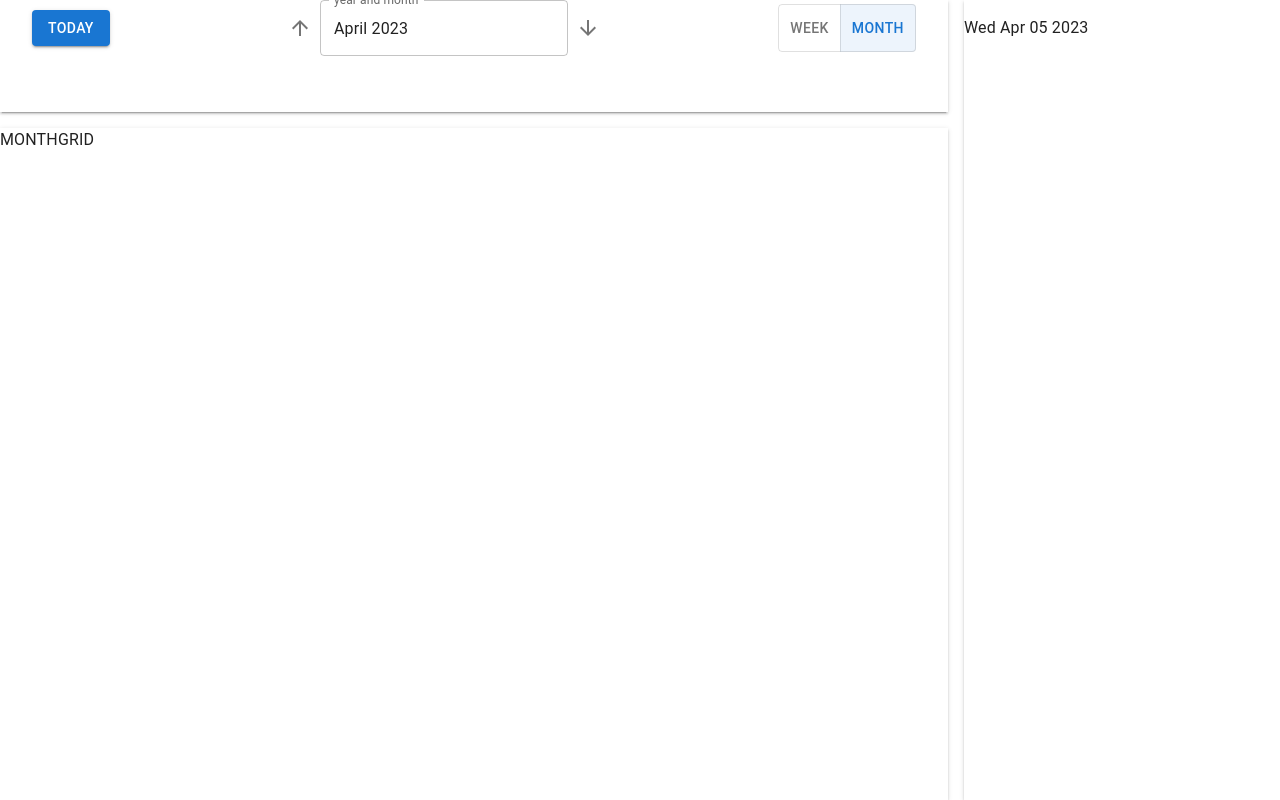
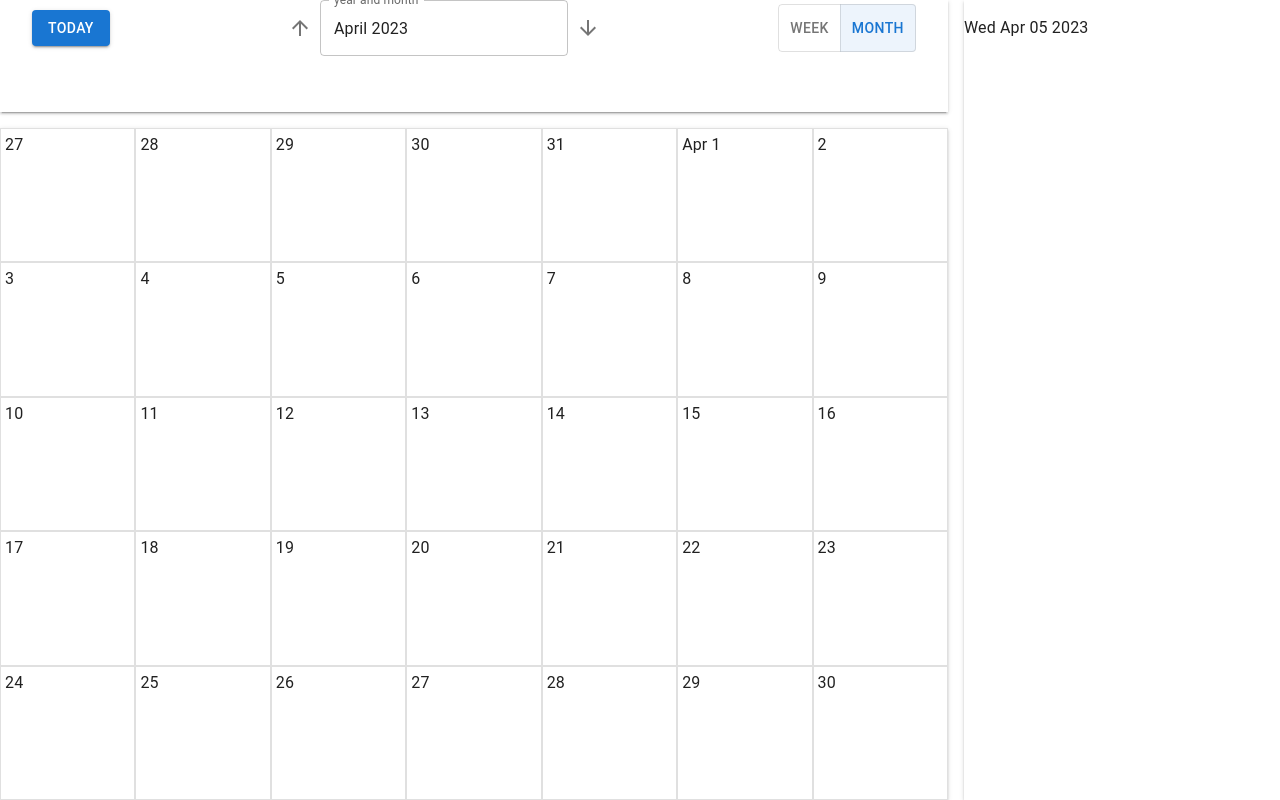
Before and after one commit to neumie/nfctron-calendar, a React (Vite) app: page / in a window 1280 px wide. Built offline with nearby package versions, Linux system fonts and the light colour scheme.

Commit message:
[FEATURE] Added MonthGrid

```diff
--- /dev/null
+++ b/src/components/grid_cell/grid_cell.tsx
@@ -0,0 +1,16 @@
+import { GridCellUI } from "./grid_cell_ui";
+import { useGridCell } from "./grid_cell_hook";
+
+export type GridCellProps = {
+  date: Date;
+};
+export const GridCell = ({ date }: GridCellProps) => {
+  const day: number = date.getDate();
+
+  let month: string = "";
+  if (day === 1) {
+    month = date.toLocaleString("default", { month: "short" });
+  }
+
+  return <GridCellUI day={day} month={month} />;
+};
--- /dev/null
+++ b/src/components/grid_cell/grid_cell_hook.tsx
@@ -0,0 +1,5 @@
+import { useCalendarContext } from "./../../containers/calendar/calendar_context";
+
+export const useGridCell = () => {
+  return {};
+};
--- /dev/null
+++ b/src/components/grid_cell/grid_cell_ui.tsx
@@ -0,0 +1,20 @@
+import { Box } from "@mui/material";
+
+export type GridCellUIProps = {
+  day: number;
+  month?: string;
+};
+
+export const GridCellUI = ({ day, month }: GridCellUIProps) => {
+  return (
+    <Box
+      sx={{
+        padding: "0.25em",
+        border: 0.5,
+        borderColor: "grey.300",
+      }}
+    >
+      {month} {day}
+    </Box>
+  );
+};
--- a/src/containers/grid/month_grid/month_grid.tsx
+++ b/src/containers/grid/month_grid/month_grid.tsx
@@ -1,6 +1,41 @@
 import { MonthGridUI } from "./month_grid_ui";
 import { useMonthGrid } from "./month_grid_hook";
+import { GridCell } from "../../../components/grid_cell/grid_cell";
 
 export const MonthGrid = () => {
-  return <MonthGridUI />;
+  const { activeDate } = useMonthGrid();
+  //Array s 31 GridCellama
+  //Každá GridCella bude brat pres props
+  //DATUM
+  const cells = generateMonthArray(activeDate);
+  const gridCells = cells.map((cell) => <GridCell date={cell} />);
+
+  return <MonthGridUI gridCells={gridCells} />;
 };
+
+const generateMonthArray = (date: Date) => {
+  const days: Date[] = [];
+  const year = date.getFullYear();
+  const month = date.getMonth();
+
+  const firstDay = new Date(year, month, 1);
+  const lastDay = new Date(year, month + 1, 0);
+
+  //Make sure that the first day is a monday
+  while (firstDay.getDay() !== 1) {
+    firstDay.setDate(firstDay.getDate() - 1);
+  }
+
+  //Make sure that the last day is a sunday
+  while (lastDay.getDay() !== 0) {
+    lastDay.setDate(lastDay.getDate() + 1);
+  }
+
+  const currentDay = new Date(firstDay.getTime());
+  while (currentDay <= lastDay) {
+    days.push(new Date(currentDay.getTime()));
+    currentDay.setDate(currentDay.getDate() + 1);
+  }
+
+  return days;
+};
--- a/src/containers/grid/month_grid/month_grid_hook.tsx
+++ b/src/containers/grid/month_grid/month_grid_hook.tsx
@@ -1,7 +1,10 @@
+import { DateSelector } from "../../../components/date_selector/date_selector";
 import { useCalendarContext } from "./../../calendar/calendar_context";
 
 export const useMonthGrid = () => {
-  const { setCalendarState } = useCalendarContext();
+  const { activeDate } = useCalendarContext();
 
-  return {};
+  return {
+    activeDate,
+  };
 };
--- a/src/containers/grid/month_grid/month_grid_ui.tsx
+++ b/src/containers/grid/month_grid/month_grid_ui.tsx
@@ -1,3 +1,21 @@
-export const MonthGridUI = () => {
-  return <div>MONTHGRID</div>;
+import { Box } from "@mui/material";
+import { ReactNode } from "react";
+
+export type MonthGridUIProps = {
+  gridCells: ReactNode[];
 };
+
+export const MonthGridUI = ({ gridCells }: MonthGridUIProps) => {
+  return (
+    <Box
+      sx={{
+        width: "100%",
+        height: "100%",
+        display: "grid",
+        gridTemplateColumns: "repeat(7, 1fr)",
+      }}
+    >
+      {gridCells}
+    </Box>
+  );
+};
```
